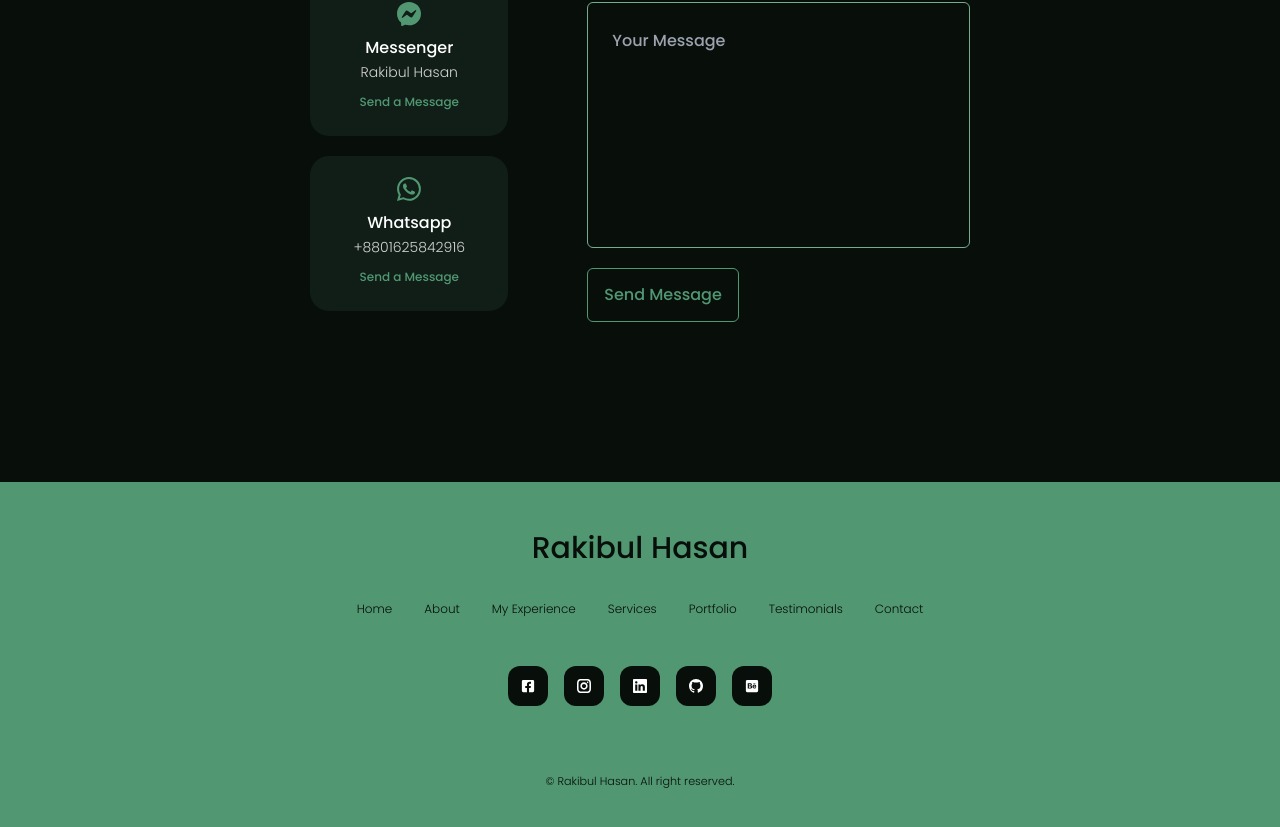
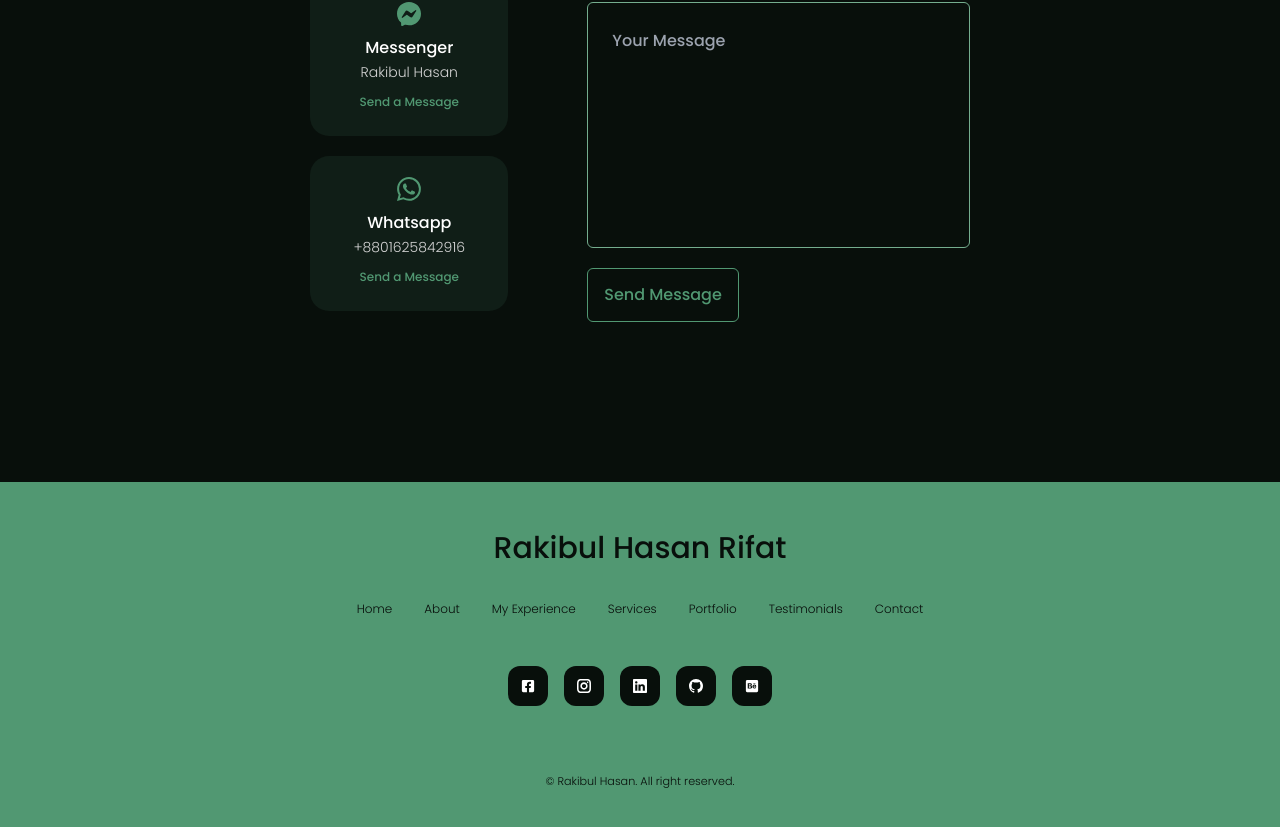
Before and after one commit to RifatdaM/Portfolio_RHR, a React (Create React App) app: page / in a window 1280 px wide. Shown: the part 5109-5936 px from the top of the page. Built offline with nearby package versions, Linux system fonts and the light colour scheme.

Commit message:
portfolio done

```diff
--- a/src/components/contacts/Contacts.jsx
+++ b/src/components/contacts/Contacts.jsx
@@ -10,7 +10,7 @@ const Contacts = () => {
   const sendEmail = (e) => {
     e.preventDefault();
 
-    emailjs.sendForm('service_t28kjhc', 'template_yeun135', form.current, 'ebwI3WRixJZDTyDfb')
+    emailjs.sendForm(process.env.USER_ID, process.env.TEMPLATE_ID, form.current, process.env.EMAILJS_KEY)
       .then((result) => {
           console.log(result.text);
       }, (error) => {
--- a/src/components/footer/Footer.jsx
+++ b/src/components/footer/Footer.jsx
@@ -13,7 +13,7 @@ const Footer = () => {
         href="#"
         className="text-background text-3xl font-medium mb-8 inline-block"
       >
-        Rakibul Hasan
+        Rakibul Hasan Rifat
       </a>
 
       <ul className="flex flex-wrap justify-center gap-8 mx-auto mb-12">
--- a/src/components/testimonials/Testimonials.jsx
+++ b/src/components/testimonials/Testimonials.jsx
@@ -38,7 +38,7 @@ const Testimonials = () => {
       <Swiper
         spaceBetween={40}
         slidesPerView={1}
-        Autoplay
+        autoplay
         className="container w-[96%] md:w-[60%] lg:w-[40%] pb-16 mySwiper"
       >
         {data.map(({ avatar, name, review }, index) => {
```
Also changed, not shown: 1 other file (tests, documents, lock files or other folders).
